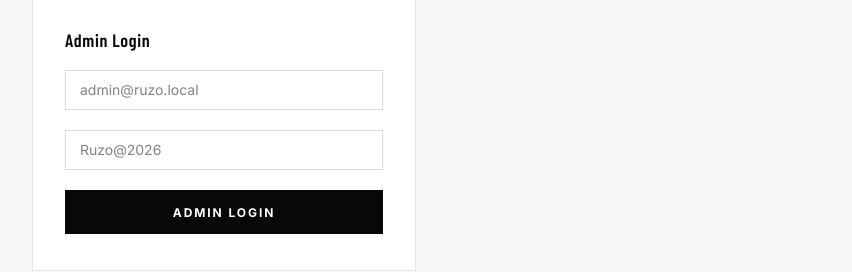
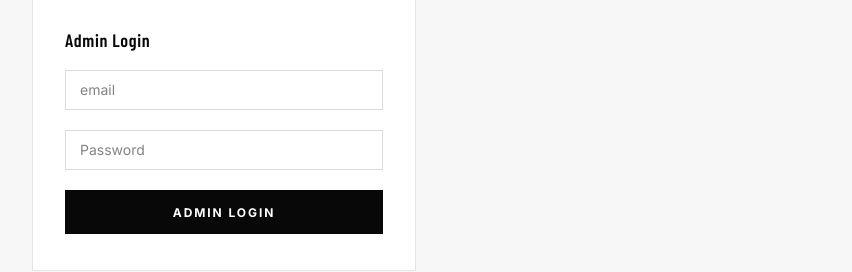
Before and after one commit to Houssein372021/ruzo, a React (Vite) app in the folder frontend/: page /admin/login in a window 1280 px wide. Shown: the part 347-619 px from the top of the page, without its empty margins (416-1268 px from the left). Built offline with nearby package versions, Linux system fonts and the light colour scheme; no server answers.

Commit message:
correction placeholder

```diff
--- a/frontend/src/pages/admin/AdminLoginPage.tsx
+++ b/frontend/src/pages/admin/AdminLoginPage.tsx
@@ -55,13 +55,13 @@ export function AdminLoginPage() {
             <p className="font-display text-lg text-[#080808]">{t("adminLogin")}</p>
             <input
               type="email"
-              placeholder="admin@ruzo.local"
+              placeholder="email"
               {...register("email", { required: true })}
               className="admin-input min-h-11 bg-[#FFFFFF]"
             />
             <input
               type="password"
-              placeholder="Ruzo@2026"
+              placeholder="Password"
               {...register("password", { required: true })}
               className="admin-input min-h-11 bg-[#FFFFFF]"
             />
```
